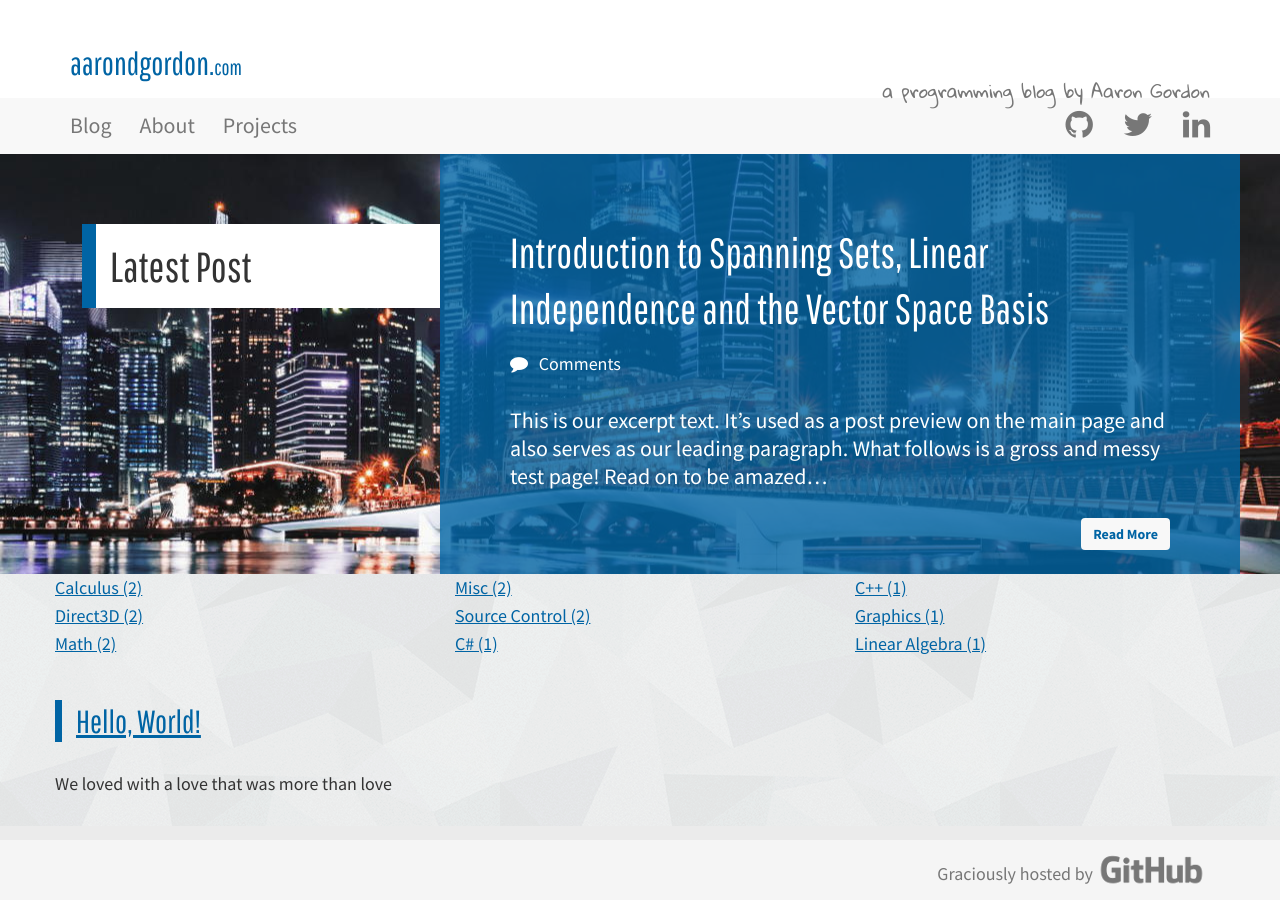
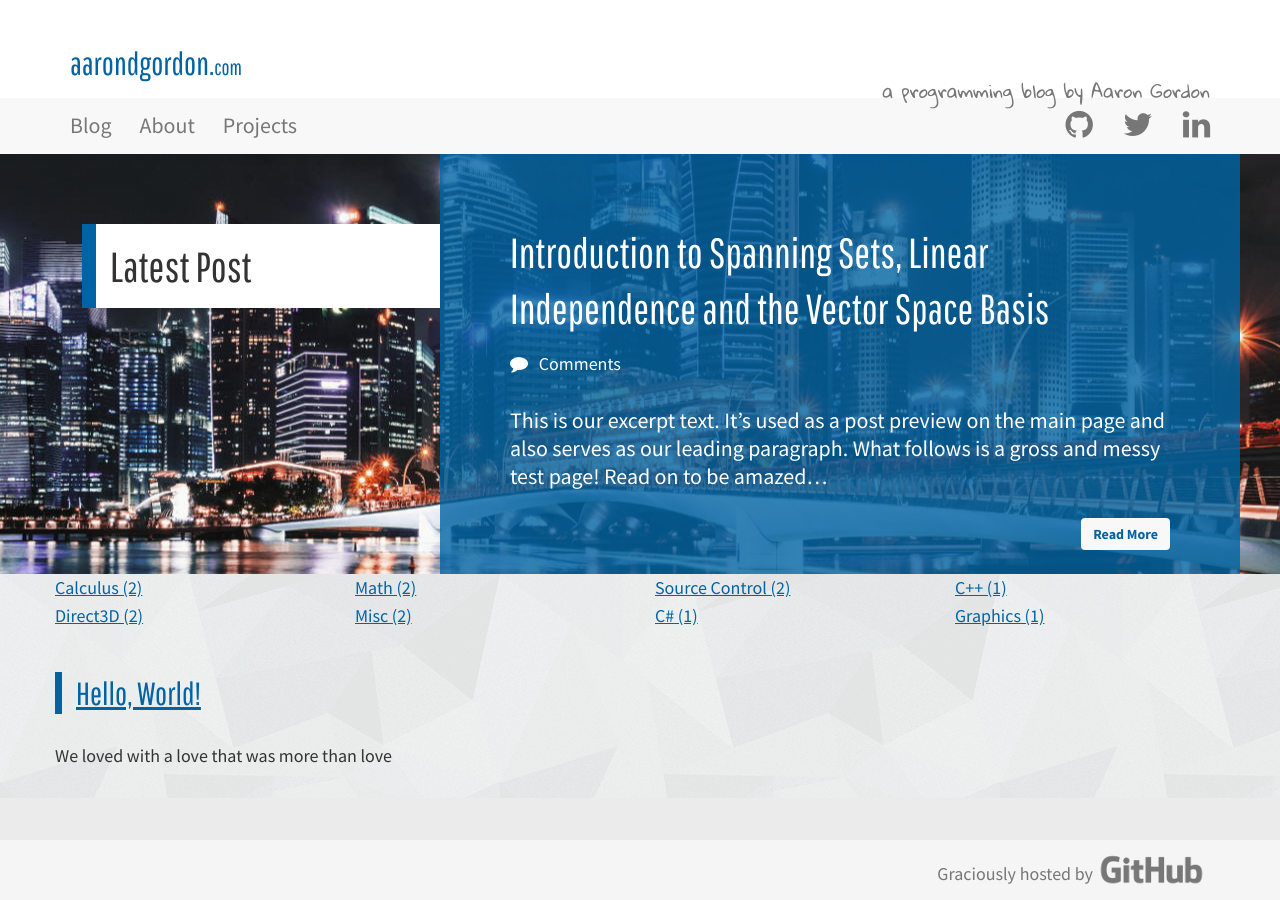
Before and after one commit to aarondgordon/aarondgordon.github.io, a Jekyll site: the page built from index.md, in a window 1280 px wide. Built offline with Jekyll 4.4.1, drawn with Linux system fonts in a browser that asks for light colours; nearby versions of some CDN libraries; comment, search, counter and statistics services are not loaded.

Commit message:
Switched from 3 columns of 3 to 4 columns of 2

```diff
--- a/_layouts/home.html
+++ b/_layouts/home.html
@@ -34,20 +34,26 @@
     {% assign tagStrings=tagStrings | sort %}
 
     <div class="row row-tags">
-      <div class="col-sm-4">
-        {% for tagString in tagStrings limit:3 %}
+      <div class="col-sm-3">
+        {% for tagString in tagStrings limit:2 %}
           {% assign tag=tagString | split:"|" %}
           <a href="/tags/#{{ tag[1] }}">{{ tag[1] }} ({{ tag[2] }})</a><br/>
         {% endfor %}
       </div>
-      <div class="col-sm-4">
-        {% for tagString in tagStrings limit:3 offset:3 %}
+      <div class="col-sm-3">
+        {% for tagString in tagStrings limit:2 offset:2 %}
           {% assign tag=tagString | split:"|" %}
           <a href="/tags/#{{ tag[1] }}">{{ tag[1] }} ({{ tag[2] }})</a><br/>
         {% endfor %}
       </div>
-      <div class="col-sm-4">
-        {% for tagString in tagStrings limit:3 offset:6 %}
+      <div class="col-sm-3">
+        {% for tagString in tagStrings limit:2 offset:4 %}
+          {% assign tag=tagString | split:"|" %}
+          <a href="/tags/#{{ tag[1] }}">{{ tag[1] }} ({{ tag[2] }})</a><br/>
+        {% endfor %}
+      </div>
+      <div class="col-sm-3">
+        {% for tagString in tagStrings limit:2 offset:6 %}
           {% assign tag=tagString | split:"|" %}
           <a href="/tags/#{{ tag[1] }}">{{ tag[1] }} ({{ tag[2] }})</a><br/>
         {% endfor %}
```
